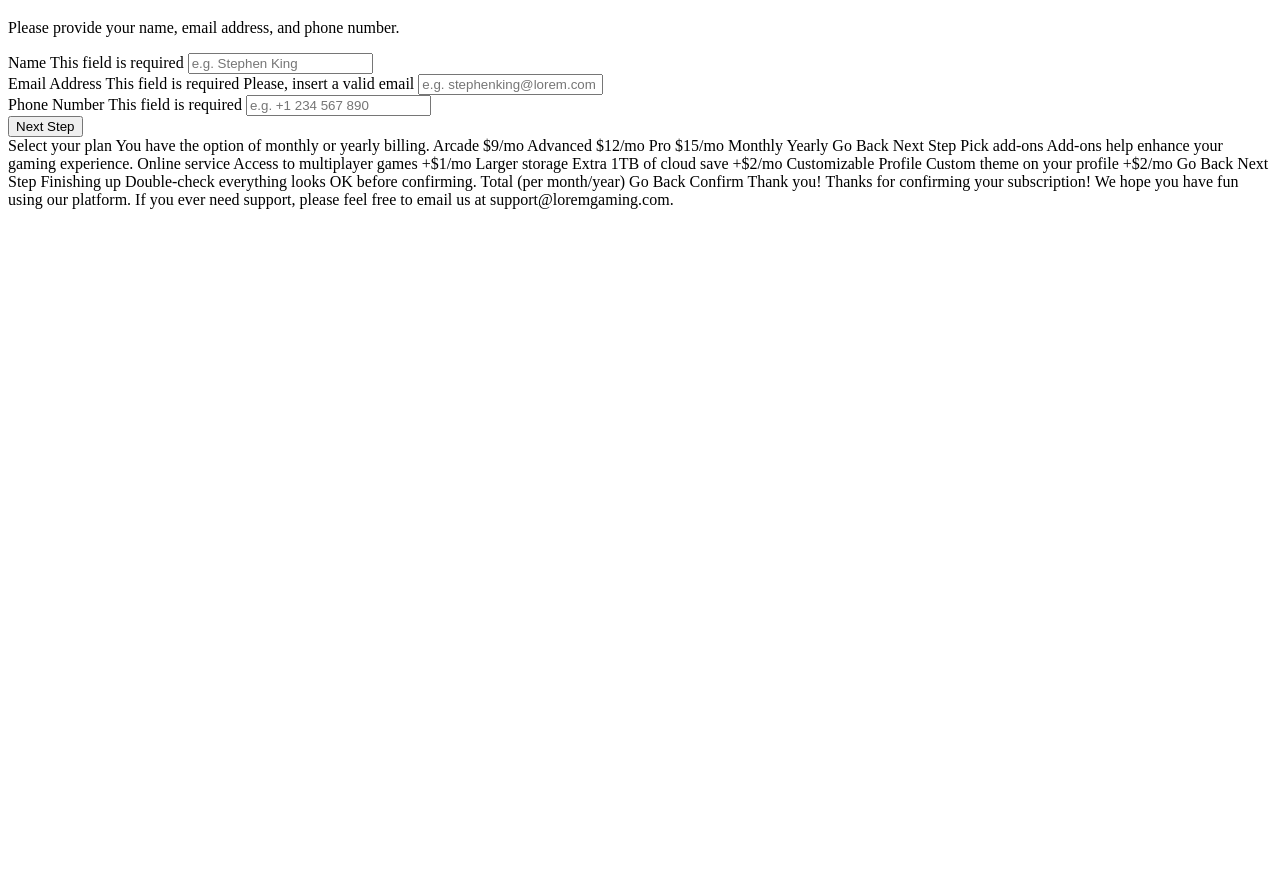
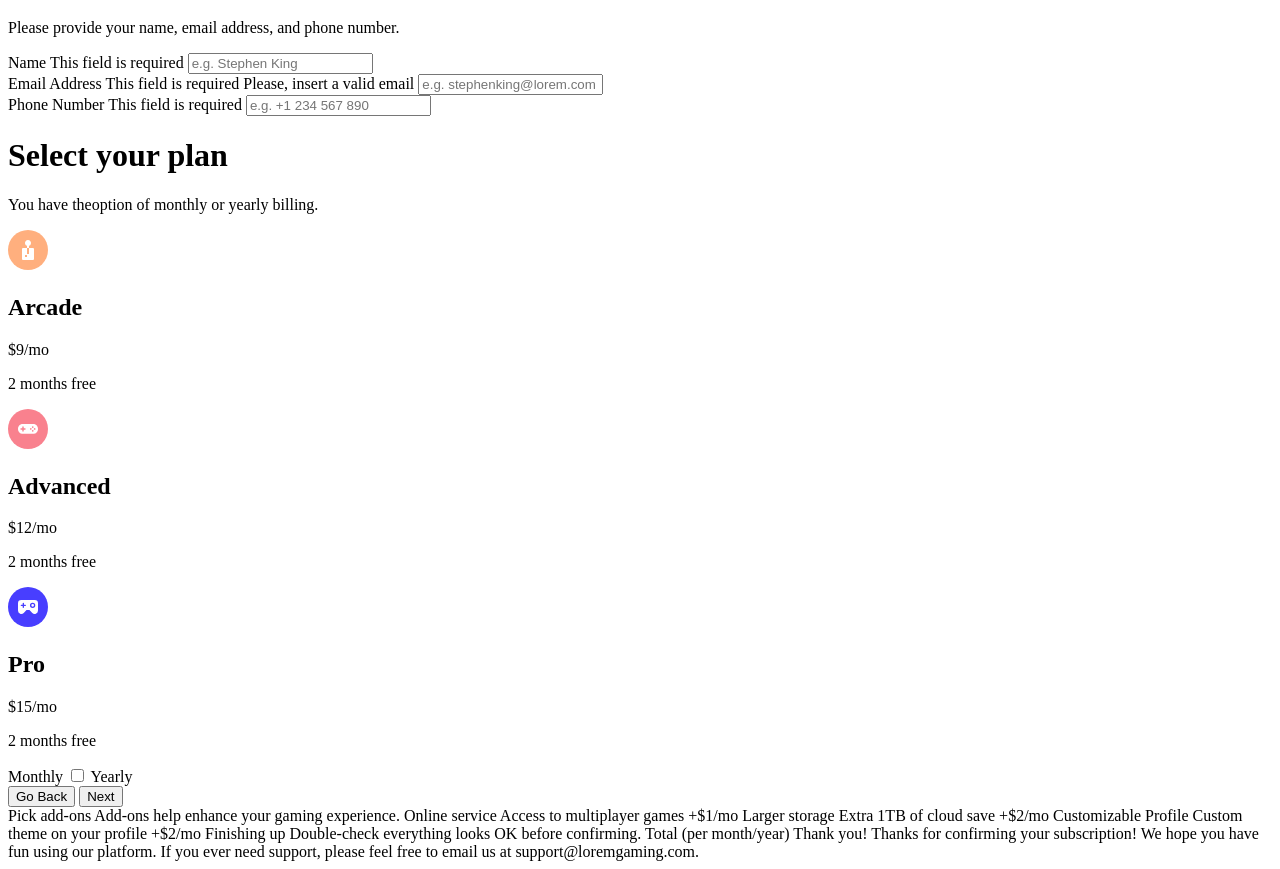
Before and after one commit to mccartheney/Multi-step-form, a plain HTML site: page index.html in a window 1280 px wide. Shown: the part 504-1373 px from the top of the page. Before the commit the page ends 800 px from the top, so only its background shows below. Drawn offline with Linux system fonts and the light colour scheme.

Commit message:
step 2 html finalized

```diff
--- a/index.html
+++ b/index.html
@@ -133,49 +133,106 @@
               <input type="text" class="main_forms_form_inputs_nameInput-input" id="phone" placeholder="e.g. +1 234 567 890">
             </div>
 
-            <div class="main_forms_form_inputs_submit">
-              <button class="main_forms_form_inputs_submit_button">
-                Next Step
-              </button>
-            </div>
           </div>
         </form>
         <!-- Step 1 end -->
 
-      </div>
+        <!-- Step 2 start -->
 
-  </main>
+        <form action="" class="main_forms_form">
+          <div class="main_forms_form_title">
+            <h1 class="main_forms_form_title-h1">
+              Select your plan
+            </h1>
+
+            <p class="main_forms_form_title-p">
+              You have theoption of monthly or yearly billing.
+            </p>
+          </div>
+
+          <div class="main_forms_form_plan">
+            <div class="main_forms_form_plan_plansSection">
+              <div class="main_forms_form_plansSection_plan">
+                <div class="main_forms_form_plansSection_plan_image">
+                  <img src="./assets/images/icon-arcade.svg" alt="arcade" class="main_forms_form_plansSection_plan_image-img">
+                </div>
+
+                <div class="main_forms_form_plansSection_plan_textContent">
+                  <h2 class="main_forms_form_plansSection_plan_textContent-h2">
+                    Arcade
+                  </h2>
+
+                  <p class="main_forms_form_plansSection_plan_textContent-p">
+                    $9/mo
+                  </p>
+
+                  <p class="main_forms_form_plansSection_plan_textContent-p__year">
+                    2 months free
+                  </p>
+                </div>
+              </div>
+
+
+              <div class="main_forms_form_plansSection_plan">
+                <div class="main_forms_form_plansSection_plan_image">
+                  <img src="./assets/images/icon-advanced.svg" alt="advanced" class="main_forms_form_plansSection_plan_image-img">
+                </div>
+
+                <div class="main_forms_form_plansSection_plan_textContent">
+                  <h2 class="main_forms_form_plansSection_plan_textContent-h2">
+                    Advanced
+                  </h2>
+
+                  <p class="main_forms_form_plansSection_plan_textContent-p">
+                    $12/mo
+                  </p>
+
+                  <p class="main_forms_form_plansSection_plan_textContent-p__year">
+                    2 months free
+                  </p>
+                </div>
+              </div>
+
+
+              <div class="main_forms_form_plansSection_plan">
+                <div class="main_forms_form_plansSection_plan_image">
+                  <img src="./assets/images/icon-pro.svg" alt="pro" class="main_forms_form_plansSection_plan_image-img">
+                </div>
+
+                <div class="main_forms_form_plansSection_plan_textContent">
+                  <h2 class="main_forms_form_plansSection_plan_textContent-h2">
+                    Pro
+                  </h2>
+
+                  <p class="main_forms_form_plansSection_plan_textContent-p">
+                    $15/mo
+                  </p>
+
+                  <p class="main_forms_form_plansSection_plan_textContent-p__year">
+                    2 months free
+                  </p>
+                </div>
+              </div>
+            </div>
+
+            <div class="main_forms_form_plan_toogle">
+              <span id="Monthly">Monthly</span>  <input type="checkbox"> <span id="Yearly">Yearly</span>
+            </div>
+          </div>
+        </form>
+
+        <!-- Step 2 end -->
 
 
 
 
+        <div class="main_forms_buttons">
+          <button class="main_forms_buttons-button__goBack">Go Back</button>
+          <button class="main_forms_buttons-button__next" >Next</button>
+        </div>
+      </div>
 
-
-
-
-
-
-  <!-- Step 2 start -->
-
-  Select your plan
-  You have the option of monthly or yearly billing.
-
-  Arcade
-  $9/mo
-
-  Advanced
-  $12/mo
-
-  Pro
-  $15/mo
-
-  Monthly
-  Yearly
-
-  Go Back
-  Next Step
-
-  <!-- Step 2 end -->
+  </main>
 
   <!-- Step 3 start -->
 
@@ -194,9 +251,6 @@
   Custom theme on your profile
   +$2/mo
 
-  Go Back
-  Next Step
-
   <!-- Step 3 end -->
 
   <!-- Step 4 start -->
@@ -207,9 +261,6 @@
   <!-- Dynamically add subscription and add-on selections here -->
 
   Total (per month/year)
-
-  Go Back
-  Confirm
 
   <!-- Step 4 end -->
 
```
